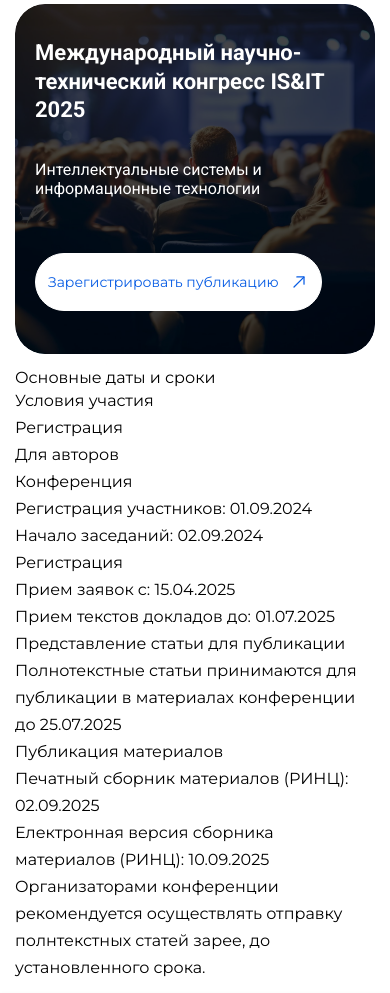
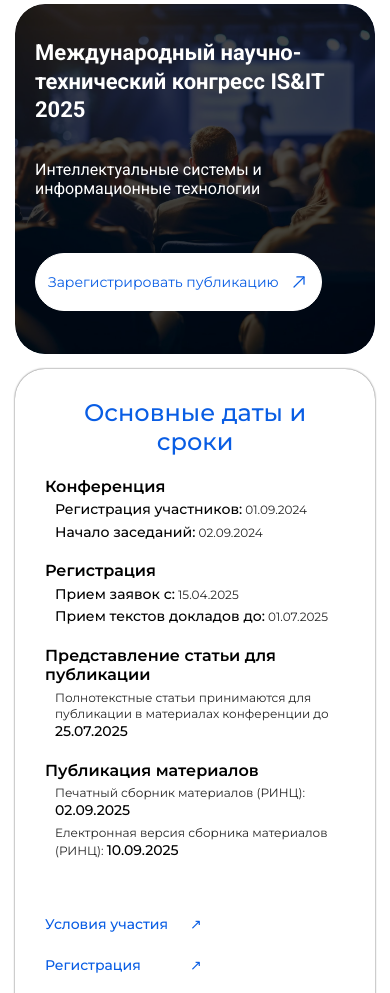
Before and after one commit to PhilippBulyga/icia-conf, a website: page src/index.html in a window 390 px wide. Shown: the part 91-1084 px from the top of the page. Drawn offline with nearby package versions, Linux system fonts and the light colour scheme; files that its build step writes are made by us from their sources.

Commit message:
timestemps block responsive layout

```diff
--- a/src/index.html
+++ b/src/index.html
@@ -22,17 +22,18 @@
         </section>
 
         <div class="is-section">
-            <div class="time-steps__container container">
+            <div class="container">
+                <div class="time-steps__container">
                     <h2 class="section__title">Основные даты и сроки</h2>
                     <div class="time-steps__information">
                         <ul class="time-steps__information-list">
-                        <li class="time-steps__information-list-items">
+                            <li class="time-steps__information-list-item">
                                 <a href="#" class="time-steps__information-list">Условия участия</a>
                             </li>
-                        <li class="time-steps__information-list-items">
+                            <li class="time-steps__information-list-item">
                                 <a href="#" class="time-steps__information-list">Регистрация</a>
                             </li>
-                        <li class="time-steps__information-list-items">
+                            <li class="time-steps__information-list-item">
                                 <a href="#" class="time-steps__information-list">Для авторов</a>
                             </li>
                         </ul>
@@ -54,10 +55,11 @@
                             </div>
                             <div class="time-steps__information-elem">
                                 <p class="time-steps__information-elem-title">Публикация материалов</p>
-                            <p class="time-steps__information-elem-text">Печатный сборник материалов (РИНЦ): 02.09.2025</p>
-                            <p class="time-steps__information-elem-text">Електронная версия сборника материалов (РИНЦ): 10.09.2025</p>
+                                <p class="time-steps__information-elem-text">Печатный сборник материалов (РИНЦ): <span>02.09.2025</span></p>
+                                <p class="time-steps__information-elem-text">Електронная версия сборника материалов (РИНЦ): <span>10.09.2025</span></p>
                             </div>
-                        <p class="time-steps__information-elem-text time-steps__information-elem-text_sub">Организаторами конференции рекомендуется осуществлять отправку полнтекстных статей зарее, до установленного срока.</p>
+                            <p class="time-steps__information-elem-text time-steps__information-elem-text_sub">*Организаторами конференции рекомендуется осуществлять отправку полнотекстных статей ранее установленного срока.</p>
+                        </div>
                     </div>
                 </div>
             </div>
--- a/src/scss/_styles/_general-styles/_site-sections.scss
+++ b/src/scss/_styles/_general-styles/_site-sections.scss
@@ -6,3 +6,20 @@
   margin-bottom: 15px;
   &:first-child{margin: 15px 0;}
 }
+
+.section__title{
+  @include mixin.fontSettings(500, 32px, 1.5, variable.$color-main-blue, left);
+  margin-bottom: 25px;
+}
+@media screen and (max-width: 500px){
+  .section__title{
+    @include mixin.fontSettings(500, 24px, 1.2, variable.$color-main-blue, left);
+    margin-bottom: 5px;
+  }
+}
+@media screen and (max-width: 400px){
+  .section__title{
+    @include mixin.fontSettings(500, 24px, 1.2, variable.$color-main-blue, center);
+    margin-bottom: 5px;
+  }
+}
--- a/src/scss/_styles/_pages/_homePage.scss
+++ b/src/scss/_styles/_pages/_homePage.scss
@@ -1 +1,2 @@
 @use "_homePage/main-banner";
+@use "_homePage/timesteps";
--- /dev/null
+++ b/src/scss/_styles/_pages/_homePage/_timesteps.scss
@@ -0,0 +1,109 @@
+@use "../../../_base/mixin";
+@use "../../../_base/variable";
+
+.time-steps__container{
+  @include mixin.widthHeight(100%, auto);
+  @include mixin.displayFlex(flex-start, flex-start, column, 15px);
+  @include mixin.opacityVisibleAnimation(4s);
+  box-shadow: 0 0 2px 0 rgba(0,0,0,0.75);
+  border-radius: 30px;
+  padding: 30px;
+}
+.time-steps__information{
+  @include mixin.widthHeight(100%, auto);
+  @include mixin.displayGrid(250px 1fr, 20px);
+}
+.time-steps__information-list{
+  @include mixin.widthHeight(auto, auto);
+  @include mixin.displayFlex(flex-start, flex-start, column, 20px);
+  &-item{
+    @include mixin.widthHeight(100%, auto);
+    & > a{
+      @include mixin.fontSettings(500, 16px, 1.5, variable.$color-main-blue, left);
+      position: relative;
+      &:before{
+        @include mixin.underlineText(70%, 1px, variable.$color-main-blue);
+      }
+      &:after{
+        content: '\2197';
+        @include mixin.positionSettings(absolute, 0, 80px, 0);
+        color: variable.$color-main-blue;
+      }
+    }
+  }
+}
+
+.time-steps__information-data{
+  @include mixin.widthHeight(100%, auto);
+  @include mixin.displayGrid(1fr 1fr, 20px 25px);
+}
+.time-steps__information-elem{
+  @include mixin.widthHeight(100%, auto);
+  @include mixin.displayFlex(flex-start, flex-start, column, 5px);
+  &-title{ @include mixin.fontSettings(600, 16px, 1.2, variable.$color-main-black); }
+  &-text{
+    @include mixin.fontSettings(400, 14px, 1.4, variable.$color-additional-black);
+    margin-left: 10px;
+    & > span{ @include mixin.fontSettings(500, 14px, 1.2, variable.$color-main-black); }
+    &_sub{ font-style: italic; grid-column: span 2}
+  }
+}
+
+@media screen and (max-width: 990px){
+  .time-steps__information{ @include mixin.displayGrid(1fr, 55px); }
+  .time-steps__information-list{
+    grid-row: 2;
+    justify-content: space-evenly;
+    flex-direction: row;
+    &-item{
+      & > a{
+        @include mixin.fontSettings(500, 14px, 1.5, variable.$color-main-blue, left);
+        &:before{ display: none; }
+        &:after{ content: ''; }
+      }
+    }
+  }
+}
+@media screen and (max-width: 500px){
+  .time-steps__information{ @include mixin.displayGrid(1fr, 55px); }
+  .time-steps__information-list{
+    grid-row: 2;
+    justify-content: space-evenly;
+    flex-direction: column;
+    &-item{
+      & > a{
+        @include mixin.fontSettings(500, 14px, 1.5, variable.$color-main-blue, left);
+        &:after{ content: '\2197'; right: auto; left: 145px;}
+      }
+    }
+  }
+  .time-steps__information-data{
+    @include mixin.widthHeight(100%, auto);
+    @include mixin.displayGrid(1fr, 20px 25px);
+  }
+  .time-steps__information-elem{ &-text{ &_sub{ grid-column: span 1} } }
+}
+@media screen and (max-width: 400px){
+  .time-steps__information{ @include mixin.displayGrid(1fr, 55px); }
+  .time-steps__information-list{
+    grid-row: 2;
+    justify-content: space-evenly;
+    flex-direction: column;
+    &-item{
+      & > a{
+        @include mixin.fontSettings(500, 14px, 1.5, variable.$color-main-blue, left);
+        &:after{ content: '\2197'; right: auto; left: 145px;}
+      }
+    }
+  }
+  .time-steps__information-data{
+    @include mixin.widthHeight(100%, auto);
+    @include mixin.displayGrid(1fr, 20px 25px);
+  }
+  .time-steps__information-elem{
+    &-text{
+      font-size: 12px;
+      &_sub{ display: none; }
+    }
+  }
+}
```
Also changed, not shown: build/images/icit-location-bg.jpg (deleted), build/images/icit-location-bg.webp (deleted), build/images/icit-location.jpg (deleted), build/images/icit-location.webp (deleted), build/images/isit-location.jpeg (deleted), build/images/isit-location.webp (deleted), build/images/old-images/icit-location-bg.jpg (deleted), build/images/old-images/icit-location.jpg (deleted), build/images/old-images/isit-location.jpeg (deleted), build/index.html, build/scss/styles.css. Lines whose indentation alone changed are shown as unchanged.
